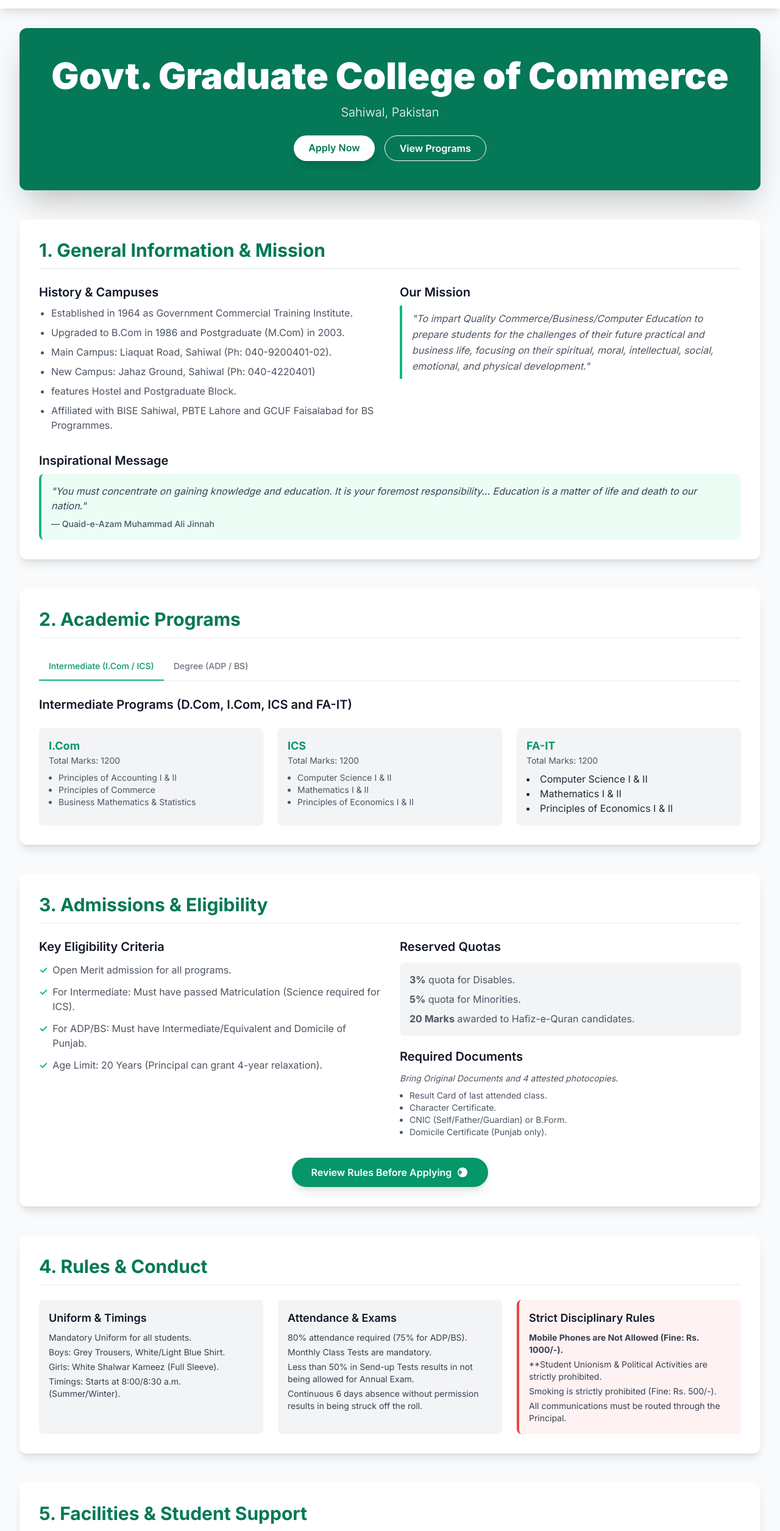
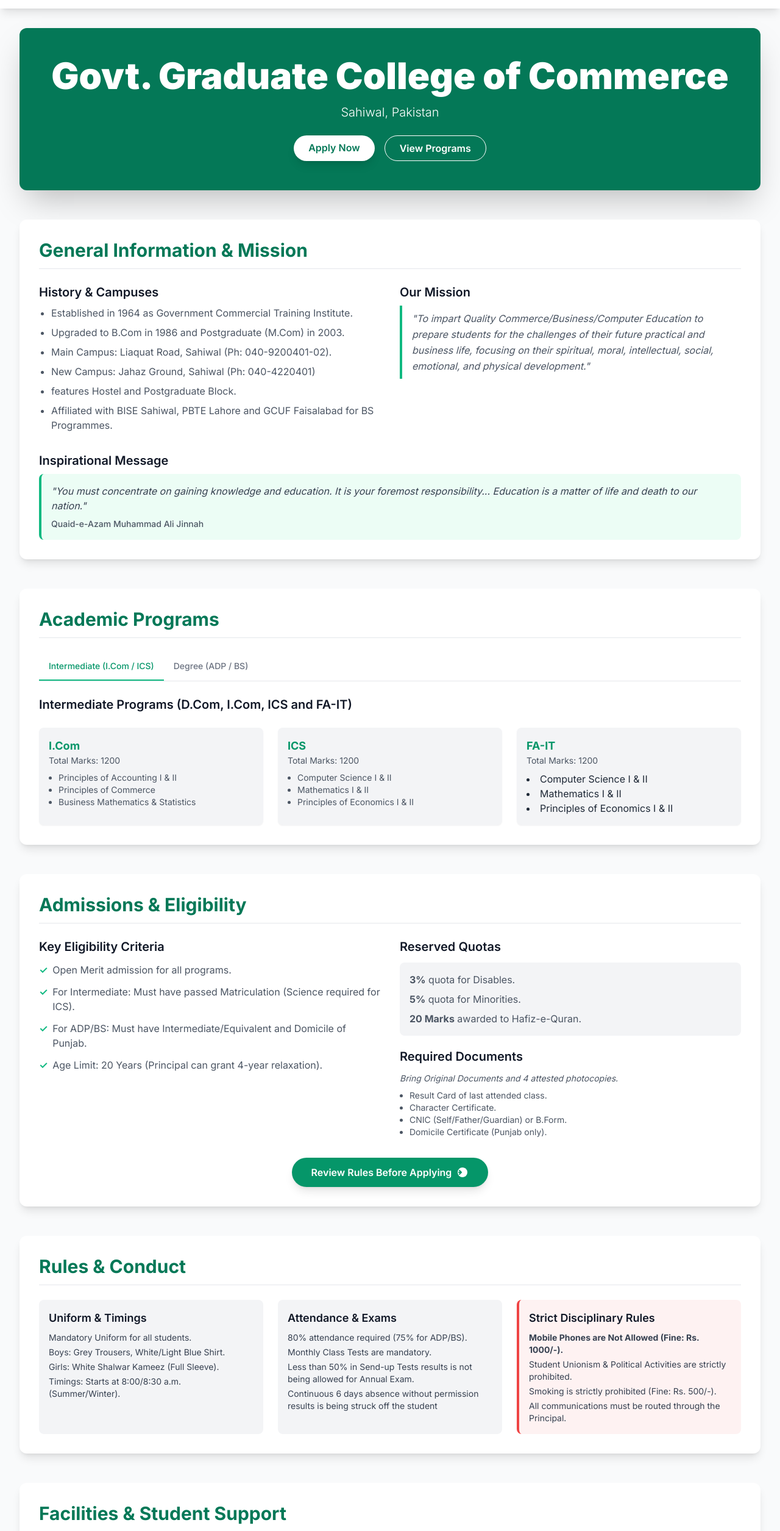
Before and after one commit to mehnaztanveer1978-ship-it/commercecollegesahiwal, a plain HTML site: page index.html in a window 1280 px wide. Shown: the part 50-2560 px from the top of the page at 61% size. Drawn offline with nearby package versions, Linux system fonts and the light colour scheme.

Commit message:
Update index.html

```diff
--- a/index.html
+++ b/index.html
@@ -77,7 +77,7 @@
 
         <!-- General Information & Mission -->
         <section id="general" class="mb-12 p-8 bg-white rounded-xl shadow-lg">
-            <h3 class="text-3xl font-bold text-emerald-700 mb-6 border-b pb-3">1. General Information & Mission</h3>
+            <h3 class="text-3xl font-bold text-emerald-700 mb-6 border-b pb-3">General Information & Mission</h3>
 
             <div class="grid md:grid-cols-2 gap-8">
                 <!-- History -->
@@ -105,7 +105,7 @@
                 <h4 class="text-xl font-semibold text-gray-900 mb-2">Inspirational Message</h4>
                 <blockquote class="bg-emerald-50 p-4 rounded-lg border-l-4 border-emerald-500">
                     <p class="text-gray-700 italic">"You must concentrate on gaining knowledge and education. It is your foremost responsibility... Education is a matter of life and death to our nation."</p>
-                    <footer class="mt-2 text-sm text-gray-600 font-medium">— Quaid-e-Azam Muhammad Ali Jinnah</footer>
+                    <footer class="mt-2 text-sm text-gray-600 font-medium">Quaid-e-Azam Muhammad Ali Jinnah</footer>
                 </blockquote>
             </div>
 
@@ -113,7 +113,7 @@
 
         <!-- Academic Programs -->
         <section id="academics" class="mb-12 p-8 bg-white rounded-xl shadow-lg">
-            <h3 class="text-3xl font-bold text-emerald-700 mb-6 border-b pb-3">2. Academic Programs</h3>
+            <h3 class="text-3xl font-bold text-emerald-700 mb-6 border-b pb-3">Academic Programs</h3>
 
             <!-- Tabs for Degree Levels -->
             <div x-data="{ activeTab: 'intermediate' }" class="space-y-6">
@@ -168,17 +168,17 @@
                     <div class="grid md:grid-cols-3 gap-6">
                         <div class="bg-emerald-50 p-4 rounded-lg shadow-md border-t-4 border-emerald-500">
                             <p class="font-bold text-xl text-emerald-700">ADP-Commerce</p>
-                            <p class="text-sm text-gray-600 mb-2">2-Year Program (4 Semesters)</p>
+                            <p class="text-sm text-gray-600 mb-2">Year Program (4 Semesters)</p>
                             <p class="text-sm text-gray-700">Focuses on core commerce subjects: Accounting, Business Law, Finance, and Auditing.</p>
                         </div>
                         <div class="bg-emerald-50 p-4 rounded-lg shadow-md border-t-4 border-emerald-500">
                             <p class="font-bold text-xl text-emerald-700">BS-Commerce</p>
-                            <p class="text-sm text-gray-600 mb-2">4-Year Program (8 Semesters)</p>
+                            <p class="text-sm text-gray-600 mb-2">Year Program (8 Semesters)</p>
                             <p class="text-sm text-gray-700">Includes advanced studies in Strategic Management, Business Taxation, and E-commerce.</p>
                         </div>
                         <div class="bg-emerald-50 p-4 rounded-lg shadow-md border-t-4 border-emerald-500">
                             <p class="font-bold text-xl text-emerald-700">BS-Accounting & Finance</p>
-                            <p class="text-sm text-gray-600 mb-2">4-Year Program (8 Semesters)</p>
+                            <p class="text-sm text-gray-600 mb-2">Year Program (8 Semesters)</p>
                             <p class="text-sm text-gray-700">Specialized program covering Corporate Finance, Investment Analysis, and Financial Modeling.</p>
                         </div>
                     </div>
@@ -188,7 +188,7 @@
 
         <!-- Admissions & Eligibility -->
         <section id="admissions" class="mb-12 p-8 bg-white rounded-xl shadow-lg">
-            <h3 class="text-3xl font-bold text-emerald-700 mb-6 border-b pb-3">3. Admissions & Eligibility</h3>
+            <h3 class="text-3xl font-bold text-emerald-700 mb-6 border-b pb-3">Admissions & Eligibility</h3>
 
             <div class="grid md:grid-cols-2 gap-8">
                 <div>
@@ -217,7 +217,7 @@
                     <div class="space-y-2 text-gray-600 bg-gray-100 p-4 rounded-lg">
                         <p><span class="font-bold">3%</span> quota for Disables.</p>
                         <p><span class="font-bold">5%</span> quota for Minorities.</p>
-                        <p><span class="font-bold">20 Marks</span> awarded to Hafiz-e-Quran candidates.</p>
+                        <p><span class="font-bold">20 Marks</span> awarded to Hafiz-e-Quran.</p>
                     </div>
 
                     <h4 class="text-xl font-semibold text-gray-900 mt-5 mb-3">Required Documents</h4>
@@ -243,7 +243,7 @@
 
         <!-- Rules & Conduct -->
         <section id="conduct" class="mb-12 p-8 bg-white rounded-xl shadow-lg">
-            <h3 class="text-3xl font-bold text-emerald-700 mb-6 border-b pb-3">4. Rules & Conduct</h3>
+            <h3 class="text-3xl font-bold text-emerald-700 mb-6 border-b pb-3">Rules & Conduct</h3>
 
             <div class="grid md:grid-cols-3 gap-6">
                 <!-- Uniform & Timings -->
@@ -262,8 +262,8 @@
                     <ul class="text-sm text-gray-700 space-y-1">
                         <li>80% attendance required (75% for ADP/BS).</li>
                         <li>Monthly Class Tests are mandatory.</li>
-                        <li>Less than 50% in Send-up Tests results in not being allowed for Annual Exam.</li>
-                        <li>Continuous 6 days absence without permission results in being struck off the roll.</li>
+                        <li>Less than 50% in Send-up Tests results is not being allowed for Annual Exam.</li>
+                        <li>Continuous 6 days absence without permission results is being struck off the student</li>
                     </ul>
                 </div>
                 <!-- Discipline -->
@@ -271,7 +271,7 @@
                     <h4 class="font-semibold text-lg text-gray-900 mb-2">Strict Disciplinary Rules</h4>
                     <ul class="text-sm text-gray-700 space-y-1">
                         <li class="font-bold">Mobile Phones are Not Allowed (Fine: Rs. 1000/-).</li>
-                        <li>**Student Unionism & Political Activities are strictly prohibited.</li>
+                        <li>Student Unionism & Political Activities are strictly prohibited.</li>
                         <li>Smoking is strictly prohibited (Fine: Rs. 500/-).</li>
                         <li>All communications must be routed through the Principal.</li>
                     </ul>
@@ -281,7 +281,7 @@
 
         <!-- Facilities & Support -->
         <section id="facilities" class="mb-12 p-8 bg-white rounded-xl shadow-lg">
-            <h3 class="text-3xl font-bold text-emerald-700 mb-6 border-b pb-3">5. Facilities & Student Support</h3>
+            <h3 class="text-3xl font-bold text-emerald-700 mb-6 border-b pb-3">Facilities & Student Support</h3>
 
             <div class="grid md:grid-cols-2 lg:grid-cols-3 gap-6">
                 <!-- Facility Card -->
@@ -334,7 +334,7 @@
             <h3 class="text-2xl font-bold text-emerald-700 mb-4">Contact Information</h3>
             <div class="grid sm:grid-cols-2 gap-4 text-gray-700">
                 <div>
-                    <p class="font-semibold">Main Campus (Main)</p>
+                    <p class="font-semibold">Main Campus</p>
                     <p>Liaquat Road, Sahiwal</p>
                     <p>Phone: 040 9200401-02</p>
                 </div>
@@ -344,9 +344,7 @@
                     <p>Phone: 040 4220401</p>
                 </div>
             </div>
-            <p class="mt-4 text-sm text-gray-600">
-                For detailed faculty lists, please refer to the official prospectus documentation.
-            </p>
+
         </section>
 
 
@@ -355,7 +353,7 @@
     <!-- Footer -->
     <footer class="bg-gray-800 text-white py-6 mt-12">
         <div class="max-w-7xl mx-auto px-4 sm:px-6 lg:px-8 text-center text-sm">
-            &copy; 2025-2026 Government Graduate College of Commerce, Sahiwal.
+            &copy; Government Graduate College of Commerce, Sahiwal.
             <p class="mt-2">
                 <a href="#top" class="text-emerald-400 hover:text-emerald-300 transition duration-150">Back to Top</a>
             </p>
```
